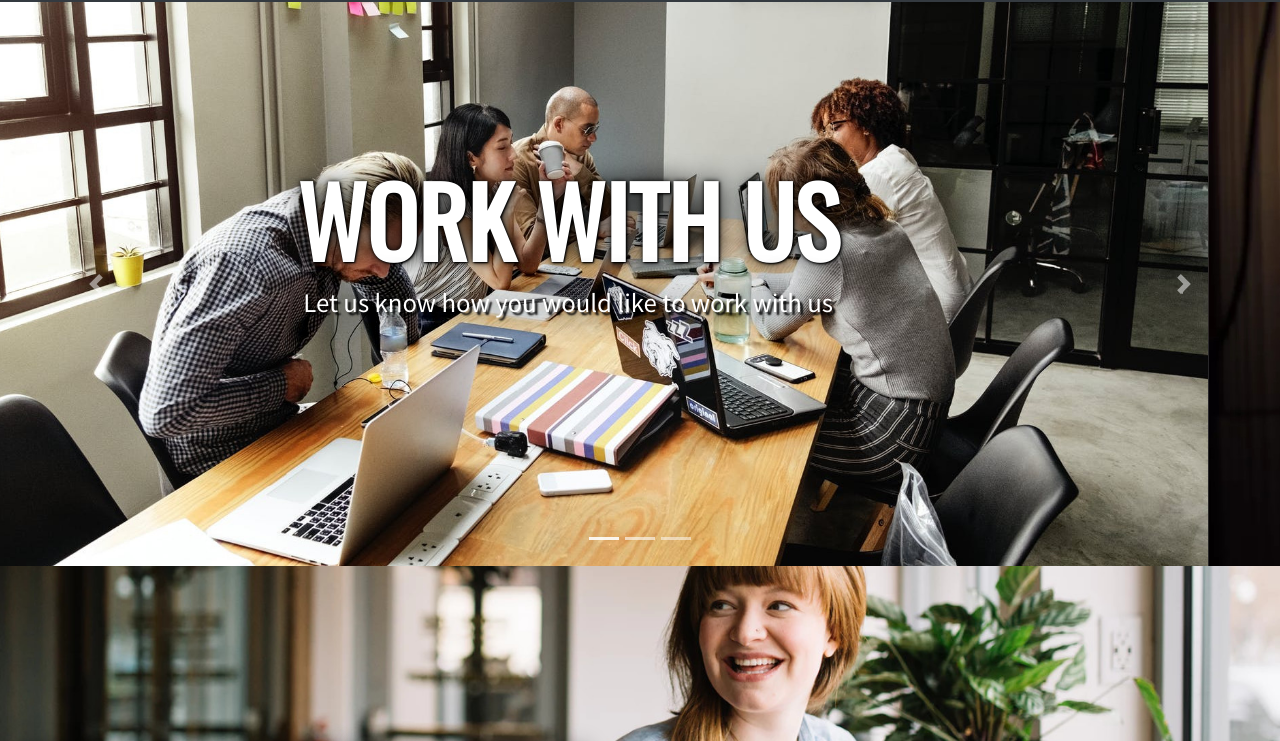
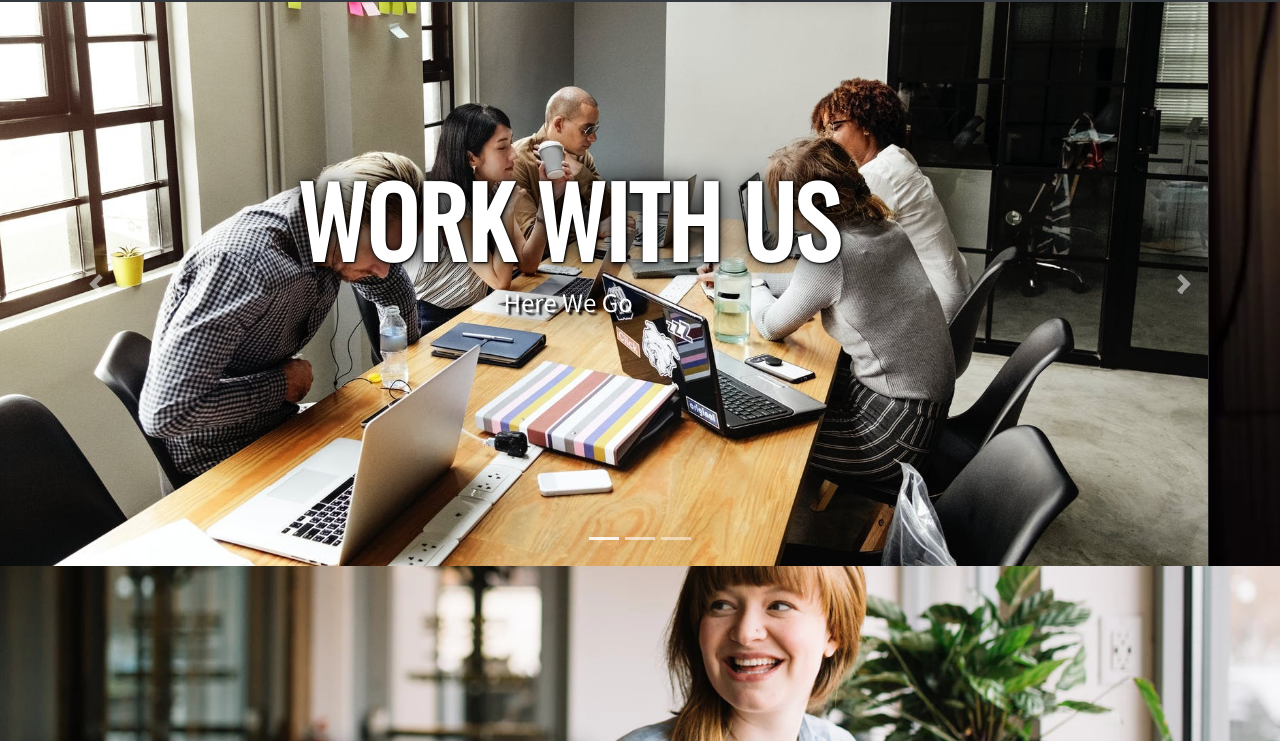
Before and after one commit to GabJr/khalyow.github.io, a plain HTML site: page index.html in a window 1280 px wide. Shown: the part 56-797 px from the top of the page. Drawn offline with nearby package versions, Linux system fonts and the light colour scheme.

Commit message:
Update index.html

```diff
--- a/index.html
+++ b/index.html
@@ -62,7 +62,7 @@
           <img src="img1.jpg" class="img-fluid d-block">
             <div class="carousel-caption d-none d-md-block">
               <h3>WORK WITH US</h3>
-              <p>Let us know how you would like to work with us</p>
+              <p>Here We Go</p>
             </div>
         </div>
 
@@ -70,7 +70,7 @@
           <img src="img2.jpg" class="img-fluid d-block">
           <div class="carousel-caption d-none d-md-block">
             <h3>let's have fun</h3>
-            <p>Let us know how you would like to work with us</p>
+            <p>Here we go again/p>
           </div>
         </div>
 
@@ -78,7 +78,7 @@
           <img src="img3.jpg" class="img-fluid d-block">
           <div class="carousel-caption d-none d-md-block">
             <h3>A Look Inside</h3>
-            <p>Let us know how you would like to work with us</p>
+            <p>here we go</p>
           </div>
         </div>
 
```
